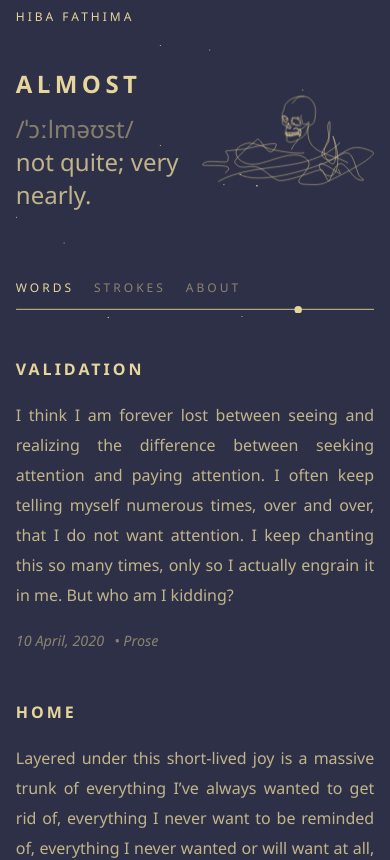
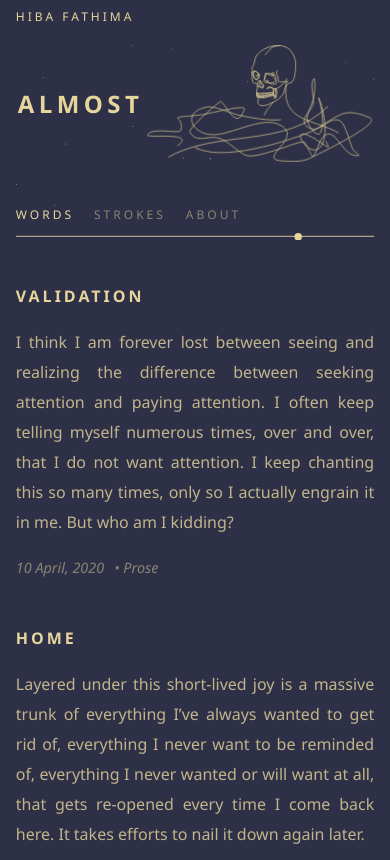
Before and after one commit to ambx/blog-almost, a Next.js app: page / in a window 390 px wide. Shown: the top 860 px of the page. Built offline with nearby package versions, Linux system fonts and the light colour scheme.

Commit message:
removed definition mobile view;

```diff
--- a/components/definition/styles.module.scss
+++ b/components/definition/styles.module.scss
@@ -6,7 +6,9 @@
         text-transform:lowercase;
         opacity:80%;
         margin-top: -10px;
-
+        @include respond-below(sm){
+            display: none;
+        }
         .phonetics{
             opacity: 60%;
         }
```
